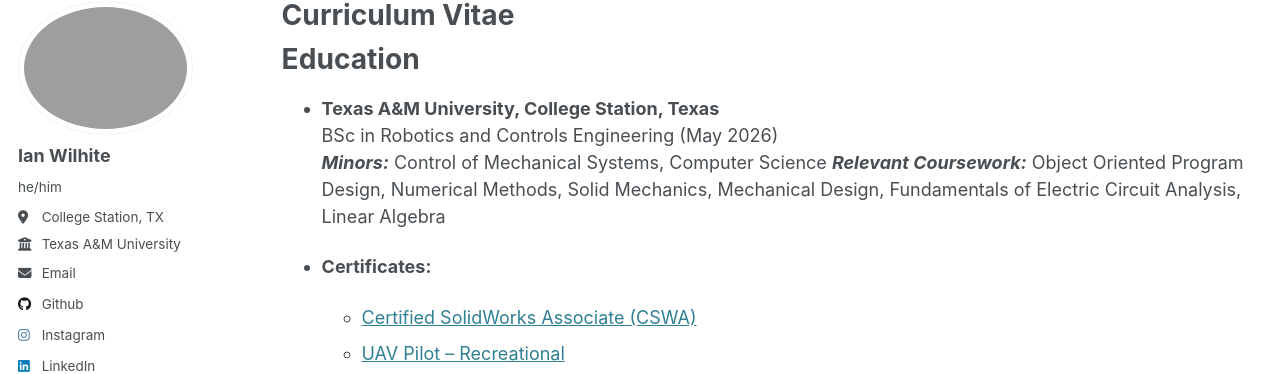
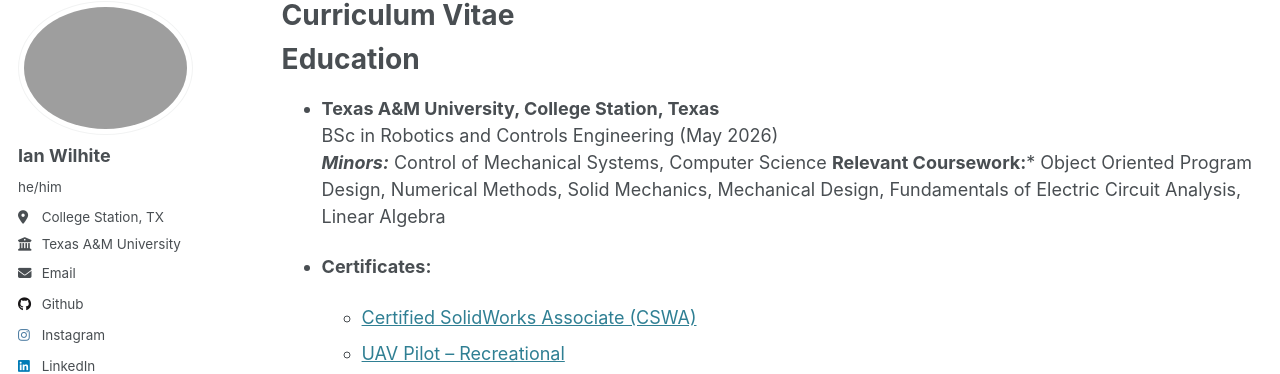
Before and after one commit to Ian-Wilhite/Ian-Wilhite.github.io, a Jekyll site: the page built from _pages/cv.md, in a window 1280 px wide and 900 px high. Shown: the part 105-479 px from the top of the window. Built offline with Jekyll 4.4.1, drawn with Linux system fonts in a browser that asks for light colours.

Commit message:
Update cv.md

```diff
--- a/_pages/cv.md
+++ b/_pages/cv.md
@@ -15,8 +15,7 @@
   BSc in Robotics and Controls Engineering (May 2026)
   <!--- *GPA:* 3.24/4.00   -->
   ***Minors:*** Control of Mechanical Systems, Computer Science
-  <!--- *GPA:* 3.24/4.00   -->
-  ***Relevant Coursework:*** Object Oriented Program Design, Numerical Methods, Solid Mechanics, Mechanical Design, Fundamentals of Electric Circuit Analysis, Linear Algebra
+  <!--- *GPA:* 3.24/4.00   -->**Relevant Coursework:*** Object Oriented Program Design, Numerical Methods, Solid Mechanics, Mechanical Design, Fundamentals of Electric Circuit Analysis, Linear Algebra
 
 * **Certificates:**
   * [Certified SolidWorks Associate (CSWA)](https://www.linkedin.com/in/ian-wilhite/details/certifications/1731692661513/single-media-viewer/)
```
